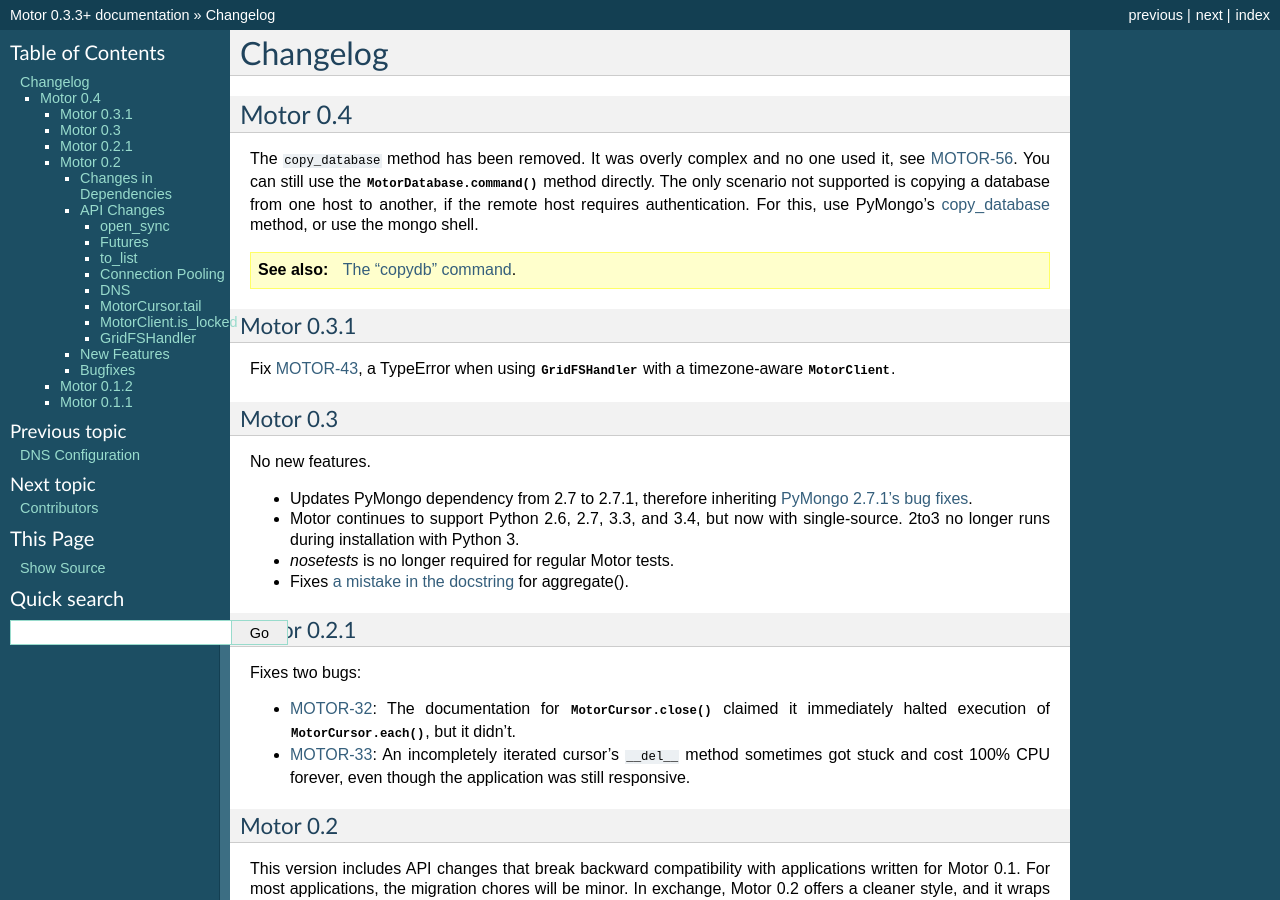
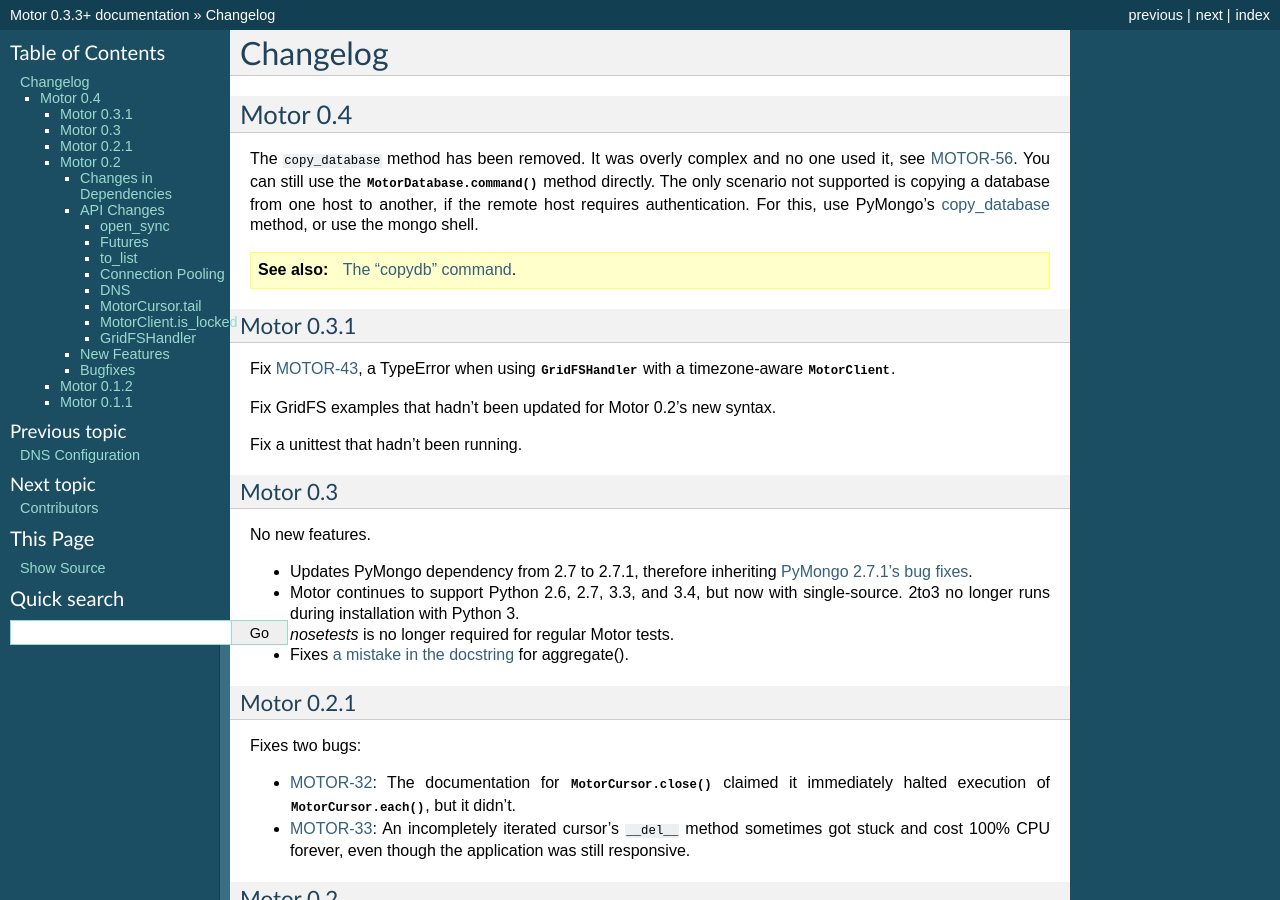
Before and after one commit to mongodb/motor, a Sphinx documentation site: the page built from doc/changelog.rst, in a window 1280 px wide and 900 px high. Built offline with Sphinx 7.4.7, drawn with Linux system fonts in a browser that asks for light colours; pages that are not in the unit, such as notebooks, are missing from menus; the version number is read from the project's files by our own code.

Commit message:
Finish 0.3.1 changelog.

```diff
--- a/doc/changelog.rst
+++ b/doc/changelog.rst
@@ -23,6 +23,10 @@
 Fix `MOTOR-43 <https://jira.mongodb.org/browse/MOTOR-43>`_,
 a TypeError when using :class:`~motor.web.GridFSHandler`
 with a timezone-aware :class:`~motor.MotorClient`.
+
+Fix GridFS examples that hadn't been updated for Motor 0.2's new syntax.
+
+Fix a unittest that hadn't been running.
 
 Motor 0.3
 ---------
```
